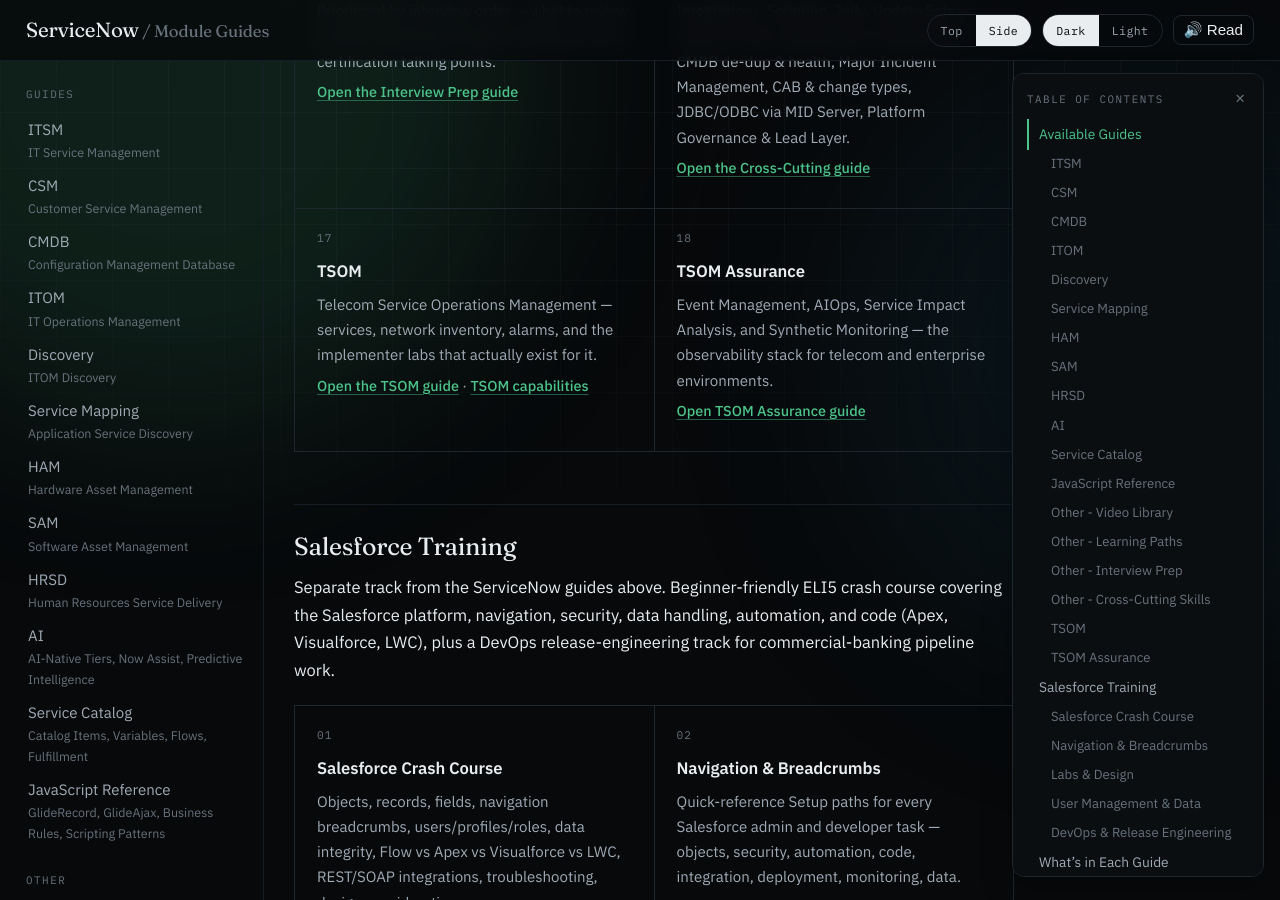
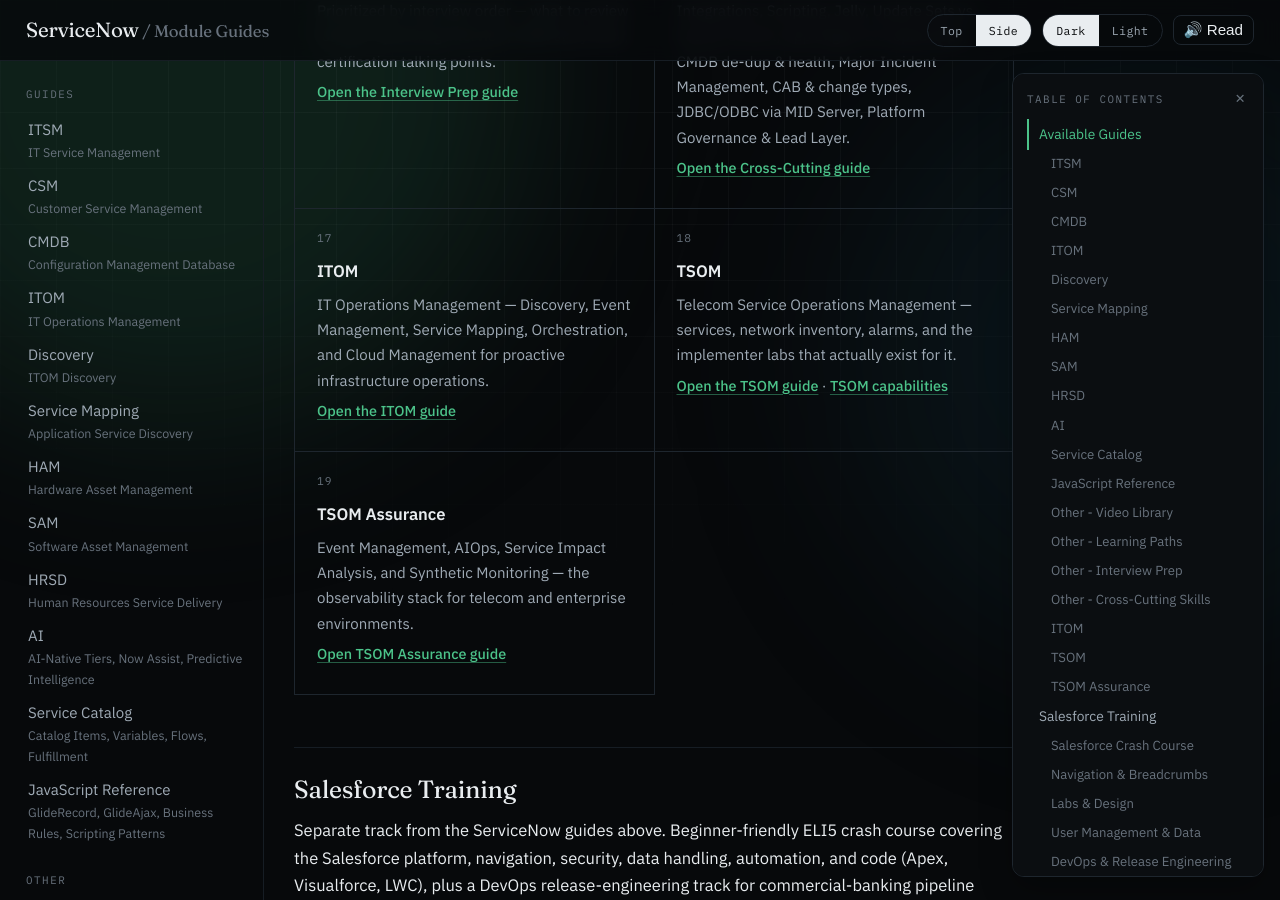
Before and after one commit to eltonaguiar/ServiceNow_Learning_TSOM-_CSM_FSM_SalesCRM_HAM_ITSM, a Jekyll site: the page built from index.md, in a window 1280 px wide and 900 px high, scrolled down 2217 px. Built offline with Jekyll 4.4.1, drawn with Linux system fonts in a browser that asks for light colours.

Commit message:
Add ITOM guide to Available Guides, topnav, and sidebar

```diff
--- a/index.md
+++ b/index.md
@@ -91,6 +91,11 @@ Welcome to the ServiceNow Module Guides repository. This repo contains beginner-
     <p class="meta"><a href="./docs/cross-cutting/">Open the Cross-Cutting guide</a></p>
   </div>
   <div class="card">
+    <h3>ITOM</h3>
+    <p>IT Operations Management — Discovery, Event Management, Service Mapping, Orchestration, and Cloud Management for proactive infrastructure operations.</p>
+    <p class="meta"><a href="./docs/modules/itom/itom-guide/">Open the ITOM guide</a></p>
+  </div>
+  <div class="card">
     <h3>TSOM</h3>
     <p>Telecom Service Operations Management — services, network inventory, alarms, and the implementer labs that actually exist for it.</p>
     <p class="meta"><a href="./docs/modules/tsom/tsom-guide/">Open the TSOM guide</a> · <a href="./docs/modules/tsom/tsom-capabilities.md">TSOM capabilities</a></p>
```
